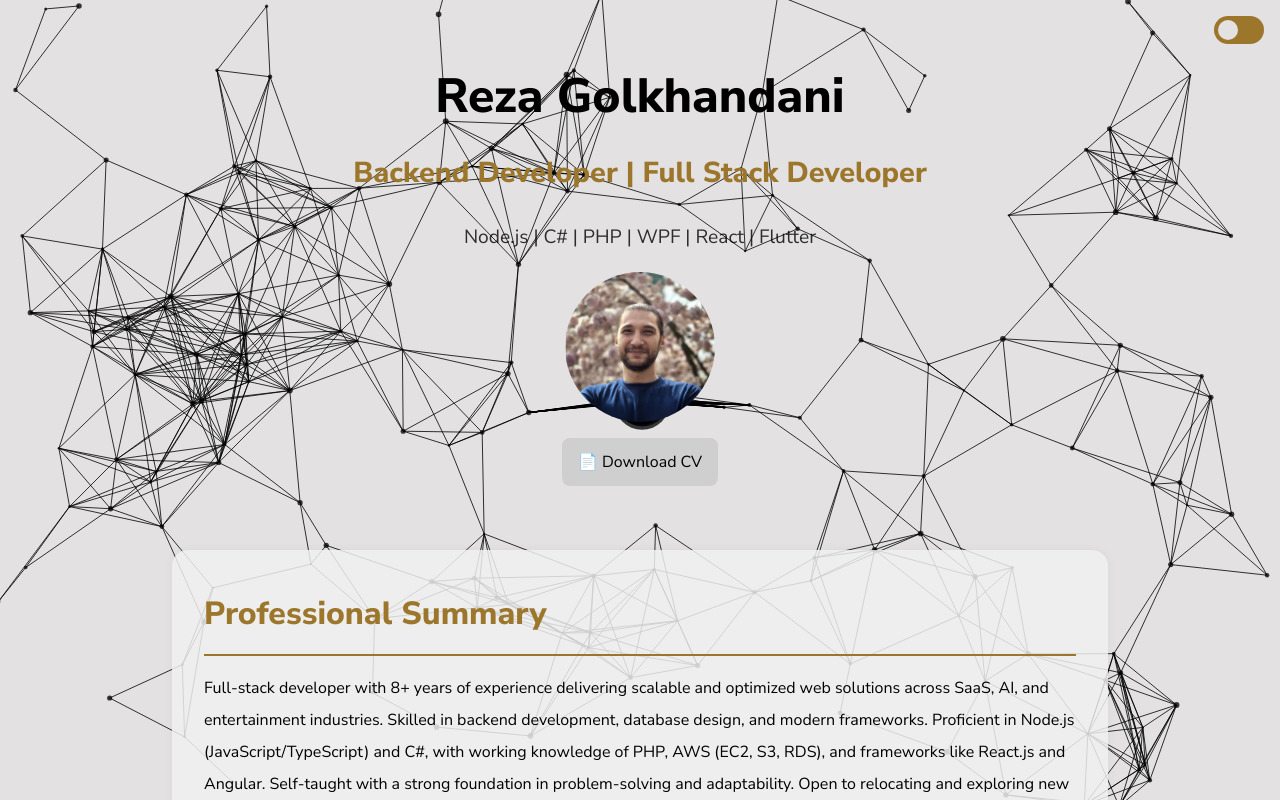
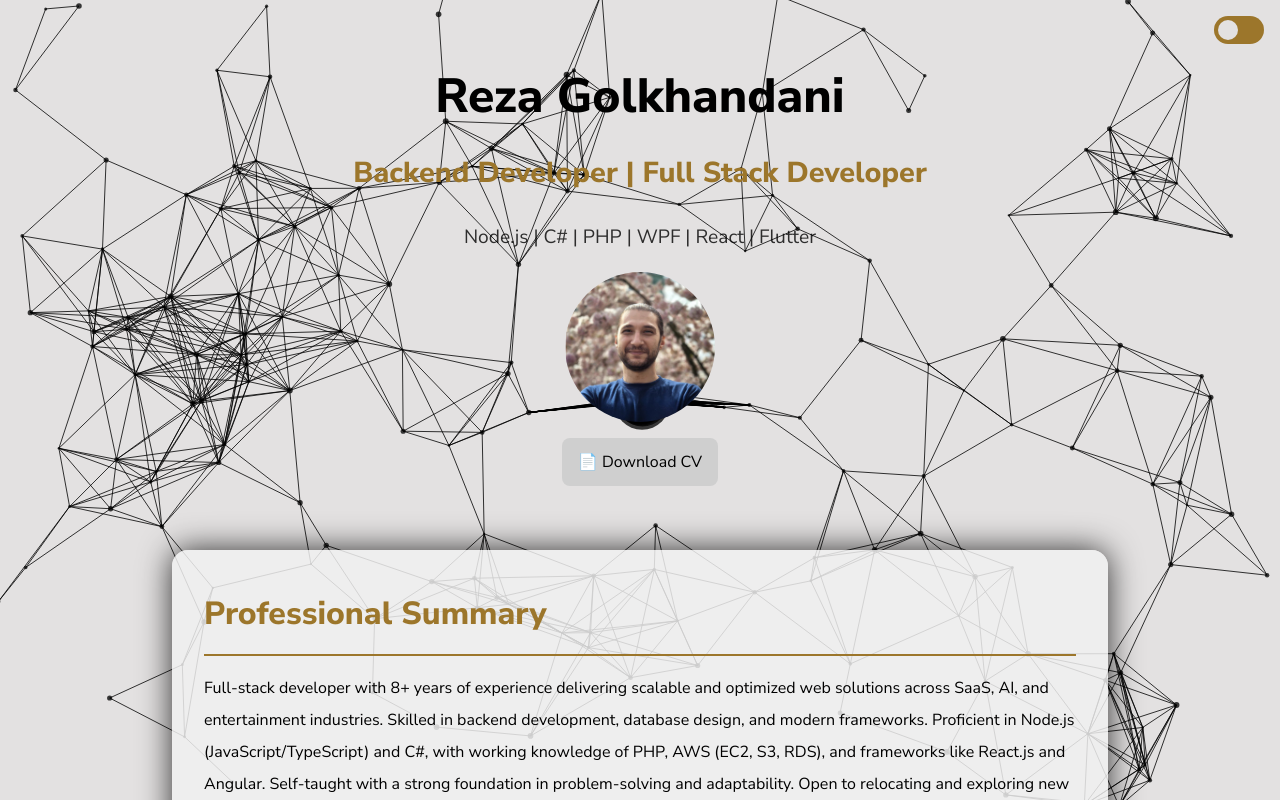
Before and after one commit to golkhandani/resume-cv-animated, a plain HTML site: page index.html in a window 1280 px wide. Drawn offline with Linux system fonts and the light colour scheme; no server answers.

Commit message:
fix: add glow shadow css

```diff
--- a/styles/styles.css
+++ b/styles/styles.css
@@ -20,8 +20,8 @@
     --light-box-bg: rgba(240, 240, 240, 0.85);
     --dark-box-bg: rgba(61, 61, 61, 0.5);
 
-    --light-box-shadow: 0 0 10px rgba(0, 0, 0, 0.05);
-    --dark-box-shadow: 0 0 10px rgba(229, 248, 56, 0.1);
+    --light-box-shadow: 0 0 32px rgba(0, 0, 0, 0.8);
+    --dark-box-shadow: 0 0 32px rgba(246, 251, 197, 0.6);
 
     --light-accent-color: #9c762b;
     --dark-accent-color: #ffe7a3;
@@ -223,11 +223,13 @@ ul {
     cursor: pointer;
 }
 
+img:hover,
 .skills span:hover,
 .links a:hover,
 .btn-download:hover {
     background: var(--accent-color);
     color: var(--bg-color);
+    box-shadow: var(--box-shadow);
 }
 
 .experience {
```
